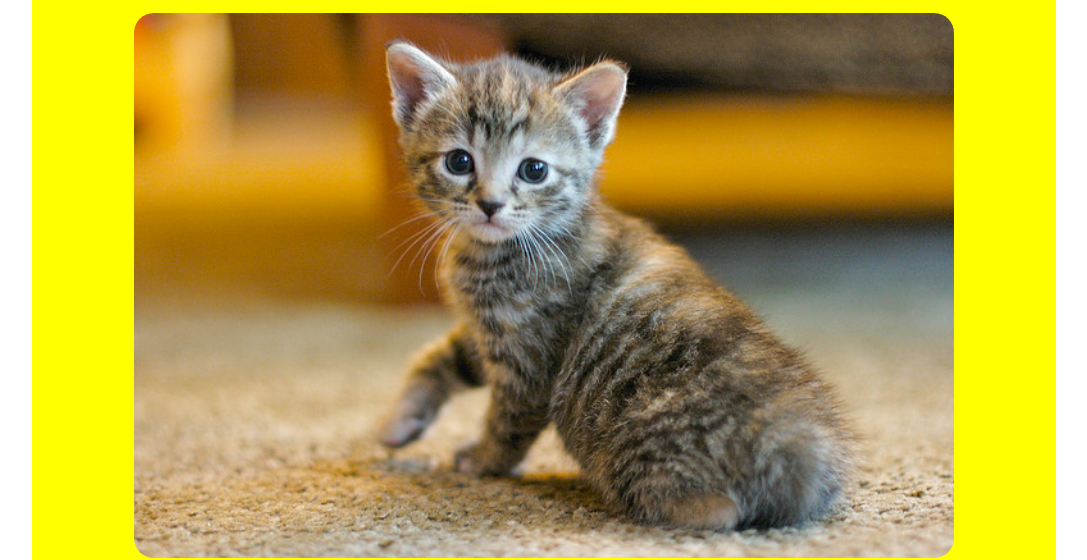
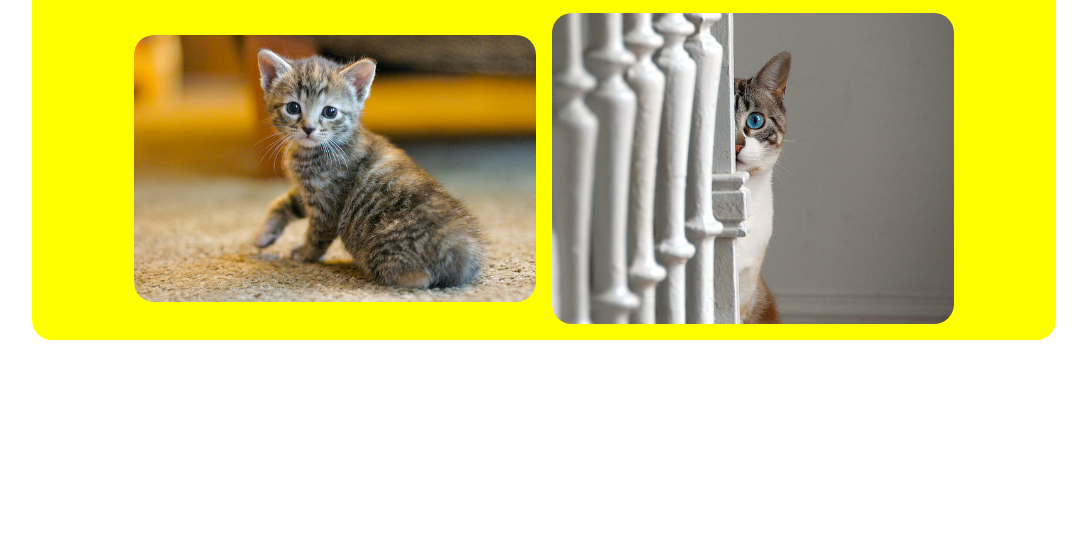
Before and after one commit to DavidHoffman80/CatClicker, a website: page Source/index.html in a window 1280 px wide. Shown: the part 207-767 px from the top of the page, without its empty margins (96-1183 px from the left). Drawn offline with nearby package versions, Linux system fonts and the light colour scheme; files that its build step writes are made by us from their sources.

Commit message:
Edited the styles.scss file so that the images will be side by side

```diff
--- a/Source/sass/styles.scss
+++ b/Source/sass/styles.scss
@@ -54,6 +54,10 @@ body {
   margin: 0 auto;
   text-align: center;
   padding: 1rem 0;
+  display: grid;
+  grid-template-columns: repeat(2, 1fr);
+  grid-column-gap: 1rem;
+  align-items: center;
   img {
     width: 100%;
     border-radius: 20px;
```
Also changed, not shown: dist/css/styles.css (deleted), dist/images/blueeyes.jpg (deleted), dist/images/kitty.jpg (deleted), dist/index.html (deleted), dist/js/main.js (deleted).
